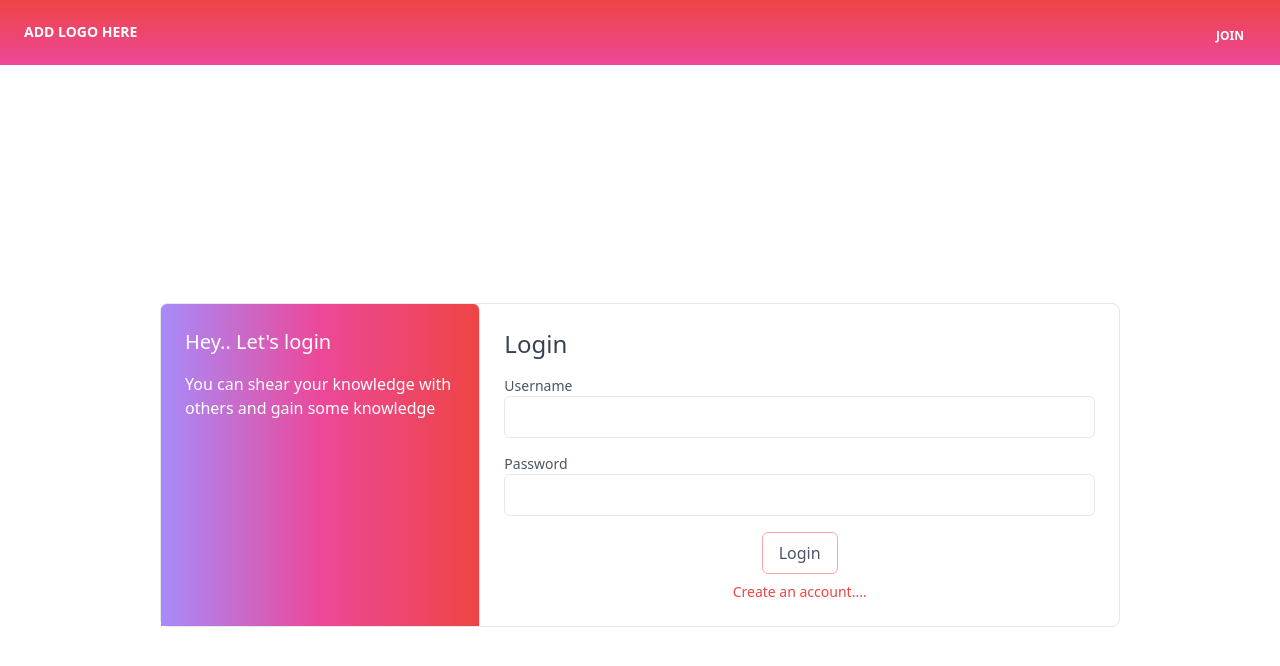
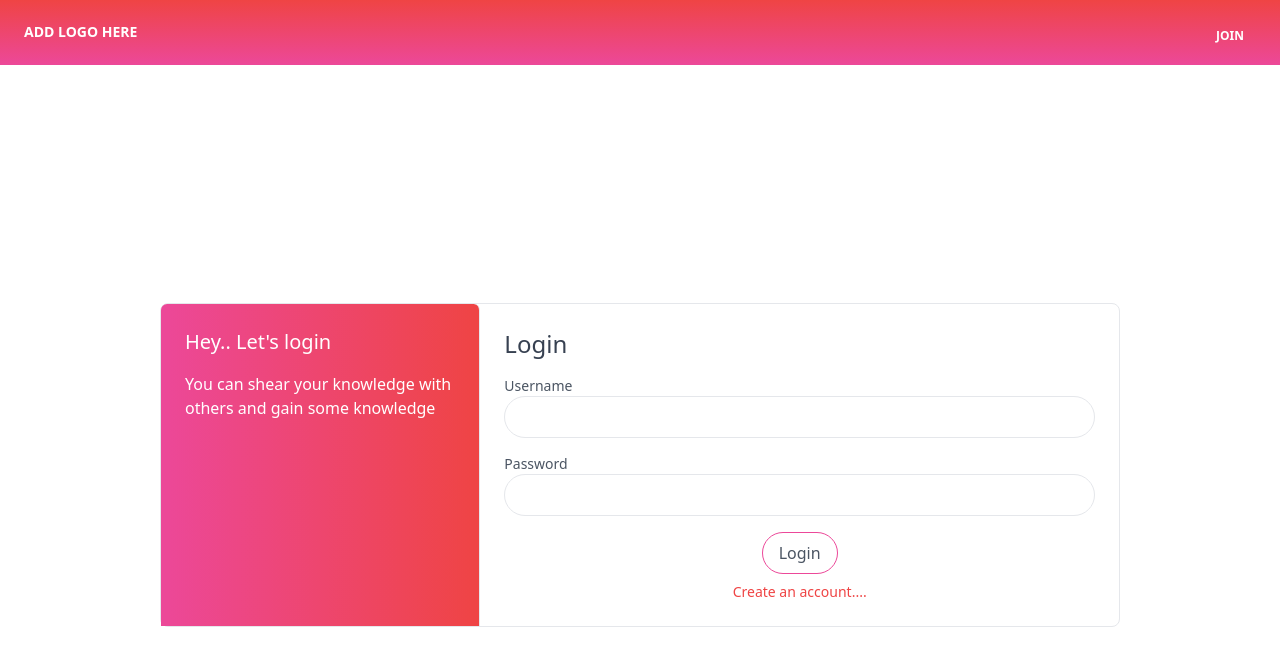
Before and after one commit to Kalz47/TravelClient, a React (Create React App) app: page /login in a window 1280 px wide. Shown: the top 666 px of the page. Built offline with nearby package versions, Linux system fonts and the light colour scheme.

Commit message:
added contact

```diff
--- a/src/Client/pages/ContactUs.js
+++ b/src/Client/pages/ContactUs.js
@@ -24,7 +24,7 @@ export default function ContactUs() {
         <div class="container px-5 py-24 mx-auto flex">
           <div class="lg:w-1/3 md:w-1/2 bg-white rounded-lg p-8 flex flex-col md:ml-auto w-full mt-10 md:mt-0 relative z-10 shadow-md">
             <h2 class="text-gray-900 text-lg mb-1 font-medium title-font">
-              Feedback
+              Contact Us
             </h2>
             <p class="leading-relaxed mb-5 text-gray-600">
               Post-ironic portland shabby chic echo park, banjo fashion axe
--- a/src/Client/pages/Register.js
+++ b/src/Client/pages/Register.js
@@ -56,16 +56,16 @@ const Register = ({ history }) => {
                       <label className="text-sm text-gray-600">
                         First Name
                       </label>
-                      <input className="py-2 px-2 border rounded-md border-gray-200  " />
+                      <input className="py-2 px-2 border rounded-full border-gray-200  " />
                     </div>
                     <div className="flex flex-col mt-4">
                       <label className="text-sm text-gray-600">Last Name</label>
-                      <input className="py-2 px-2 border rounded-md border-gray-200  " />
+                      <input className="py-2 px-2 border rounded-full border-gray-200  " />
                     </div>
                     <div className="flex flex-col mt-4">
                       <label className="text-sm text-gray-600">Email</label>
                       <input
-                        className="py-2 px-2 border rounded-md border-gray-200  "
+                        className="py-2 px-2 border rounded-full border-gray-200  "
                         name="email"
                         value={email}
                         onChange={handleChange}
@@ -74,7 +74,7 @@ const Register = ({ history }) => {
                     <div className="flex flex-col">
                       <label className="text-sm text-gray-600">Password</label>
                       <input
-                        className="py-2 px-2 border rounded-md border-gray-200  "
+                        className="py-2 px-2 border rounded-full border-gray-200  "
                         name="password"
                         value={password}
                         onChange={handleChange}
@@ -85,7 +85,7 @@ const Register = ({ history }) => {
                         Confirm Password
                       </label>
                       <input
-                        className="py-2 px-2 border rounded-md border-gray-200  "
+                        className="py-2 px-2 border rounded-full border-gray-200  "
                         name="password2"
                         value={password2}
                         onChange={handleChange}
@@ -93,11 +93,11 @@ const Register = ({ history }) => {
                     </div>
                     <div className="flex flex-col">
                       <label className="text-sm text-gray-600">Location</label>
-                      <input className="py-2 px-2 border rounded-md border-gray-200  " />
+                      <input className="py-2 px-2 border rounded-full border-gray-200  " />
                     </div>
                     <div>
                       <div className="flex justify-center">
-                        <button className="py-2 px-4 border border-red-300 rounded-md  bg-gradient-to-r hover:text-white hover:from-pink-500 hover:to-red-500 text-pink-500  text-md ">
+                        <button className="py-2 px-4 border border-red-300 rounded-full  bg-gradient-to-r hover:text-white hover:from-pink-500 hover:to-red-500 text-pink-500  text-md ">
                           Register
                         </button>
                       </div>
--- a/src/Client/pages/login.js
+++ b/src/Client/pages/login.js
@@ -37,7 +37,7 @@ const Login = ({ history }) => {
           <div className="m-auto">
             <div className="border border-gray-200 rounded-lg">
               <div className="md:grid md:grid-cols-3">
-                <div className="md:col-span-1 md:border-r border-gray-200 border-r-0 p-6 bg-gradient-to-r  rounded-t-md from-purple-400 via-pink-500 to-red-500 ">
+                <div className="md:col-span-1 md:border-r border-gray-200 border-r-0 p-6 bg-gradient-to-r  rounded-t-md from-pink-500 to-red-500 ">
                   <h1 className="text-xl text-white">Hey.. Let's login</h1>
                   <h1 className="text-md text-white mt-4">
                     You can shear your knowledge with others and gain some
@@ -50,7 +50,7 @@ const Login = ({ history }) => {
                     <div className="flex flex-col mt-4">
                       <label className="text-sm text-gray-600">Username</label>
                       <input
-                        className="py-2 px-2 border rounded-md border-gray-200"
+                        className="py-2 px-2 border rounded-full border-gray-200"
                         name="email"
                         value={email}
                         onChange={handleChange}
@@ -59,7 +59,7 @@ const Login = ({ history }) => {
                     <div className="flex flex-col">
                       <label className="text-sm text-gray-600">Password</label>
                       <input
-                        className="py-2 px-2 border rounded-md border-gray-200"
+                        className="py-2 px-2 border rounded-full border-gray-200"
                         name="password"
                         value={password}
                         onChange={handleChange}
@@ -70,7 +70,7 @@ const Login = ({ history }) => {
                         <button
                           // type="submit"
                           // onClick={handleSubmit}
-                          className="py-2 px-4 border border-red-300 rounded-md hover:bg-red-500 hover:text-white text-gray-600 text-md"
+                          className="py-2 px-4  border border-pink-500 rounded-full hover:bg-pink-500 hover:text-white text-gray-600 text-md"
                         >
                           Login
                         </button>
```
